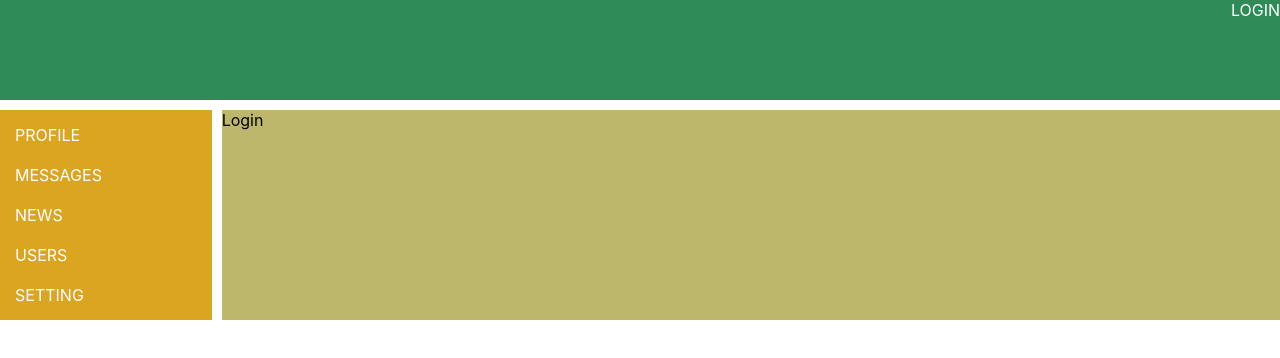
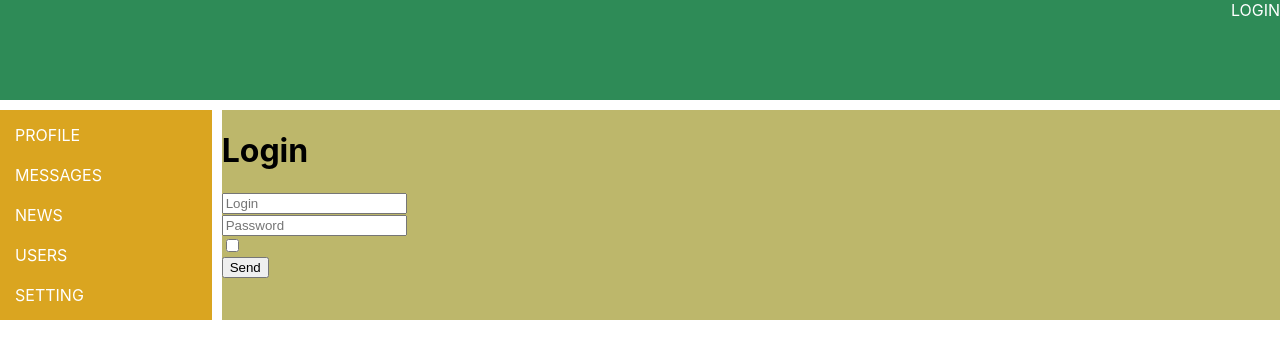
Before and after one commit to grok88/social-repeat, a React (Create React App) app: page /login in a window 1280 px wide. Shown: the top 358 px of the page. Built offline with nearby package versions, Linux system fonts and the light colour scheme; no server answers.

Commit message:
75 - redux-form(login)

```diff
--- a/package.json
+++ b/package.json
@@ -12,6 +12,7 @@
     "@types/react-dom": "^16.9.8",
     "@types/react-redux": "^7.1.11",
     "@types/react-router-dom": "^5.1.6",
+    "@types/redux-form": "^8.3.0",
     "axios": "^0.21.0",
     "react": "^17.0.1",
     "react-dom": "^17.0.1",
@@ -19,6 +20,7 @@
     "react-router-dom": "^5.2.0",
     "react-scripts": "4.0.0",
     "redux": "^4.0.5",
+    "redux-form": "^8.3.7",
     "redux-thunk": "^2.3.0",
     "typescript": "^4.0.3",
     "web-vitals": "^0.2.4"
--- a/src/components/login/Login.tsx
+++ b/src/components/login/Login.tsx
@@ -1,7 +1,40 @@
 import React from 'react'
+import {Field, InjectedFormProps, reduxForm} from 'redux-form'
 
-export const Login   = () => {
-  return <div>
-      Login
-  </div>
+type FormDataType = {
+    login: string
+    password: string
+    checkbox: string
 }
+
+export const LoginForm: React.FC<InjectedFormProps<FormDataType>> = (props) => {
+    return <form onSubmit={props.handleSubmit}>
+        <div>
+            <Field type="text" placeholder={'Login'} component={'input'} name='login'/>
+        </div>
+        <div>
+            <Field placeholder={'Password'} component={'input'} name='password'/>
+        </div>
+        <div>
+            <Field component={'input'} name='checkbox' type={'checkbox'}/>
+        </div>
+        <div>
+            <button type={'submit'}>Send</button>
+        </div>
+    </form>
+}
+
+const LoginReduxForm = reduxForm<FormDataType>({
+    // a unique name for the form
+    form: 'login'
+})(LoginForm)
+
+export const Login = () => {
+    const submit = (values: FormDataType) => {
+        console.log(values);
+    }
+    return <div>
+        <h1>Login</h1>
+        <LoginReduxForm onSubmit={submit}/>
+    </div>
+}
--- a/src/redux/redux-store.ts
+++ b/src/redux/redux-store.ts
@@ -4,12 +4,14 @@
 import {usersReducer} from "./users-reducer";
 import { authReducer } from "./auth-reducer";
 import thunk from "redux-thunk";
+import { reducer as formReducer } from 'redux-form'
 
 const rootReducer = combineReducers({
     profilePage: profileReducer,
     dialogsPage: dialogsReducer,
     usersPage: usersReducer,
-    auth:authReducer
+    auth:authReducer,
+    form: formReducer
 })
 
 export type AppRootStateType = ReturnType<typeof rootReducer>
```
Also changed, not shown: src/components/profile/ProfileContainer.tsx (+7 -7 lines), 1 other file (tests, documents, lock files or other folders).
